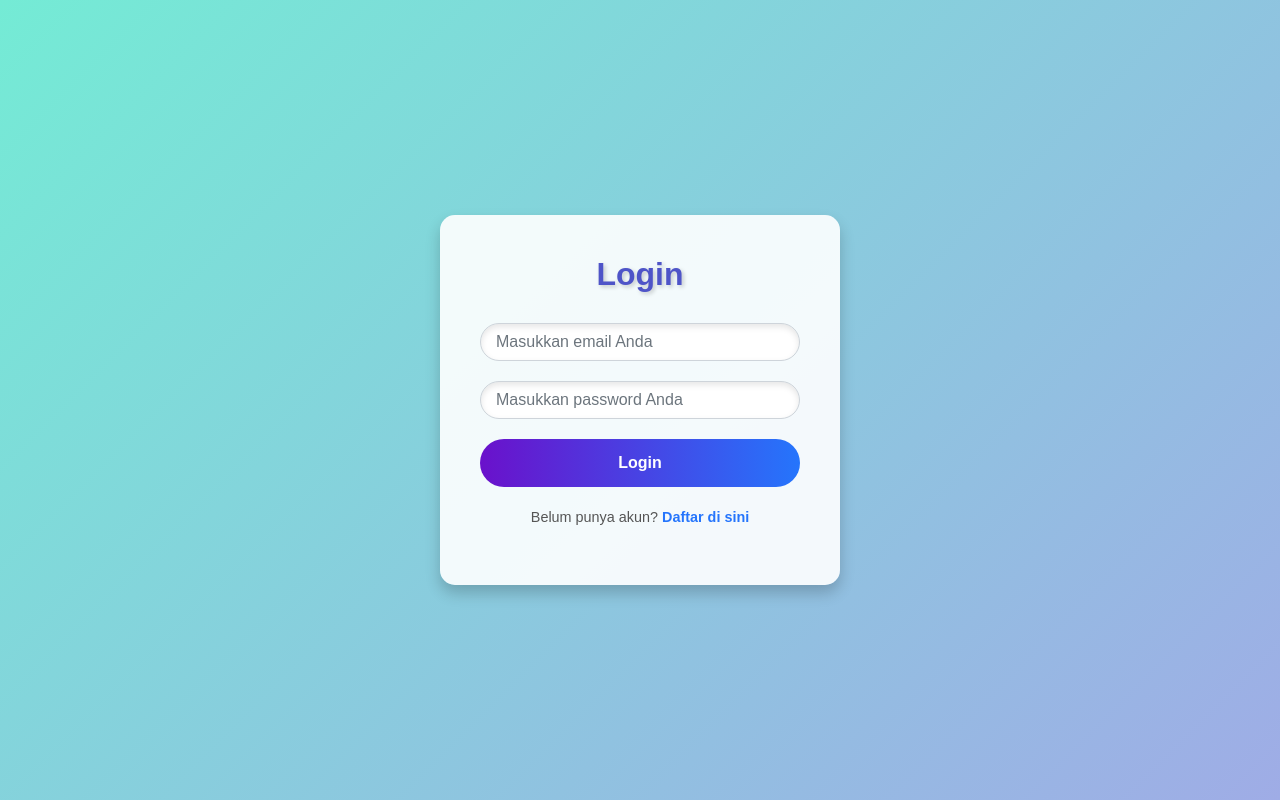
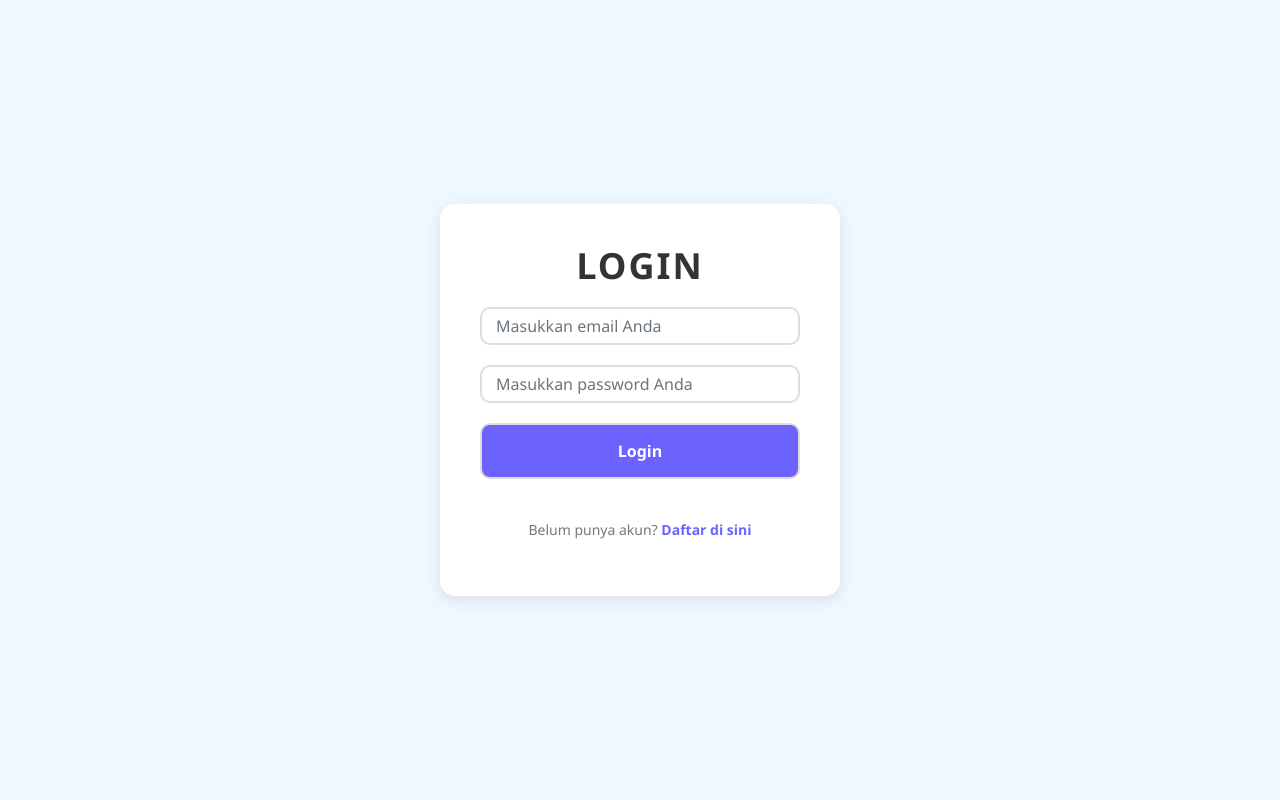
Before and after one commit to Nalendrs/Branch_Merging_Pemweb, a PHP site: page / in a window 1280 px wide. Run offline with PHP 8.4, Linux system fonts and the light colour scheme; some libraries are stand-ins or nearby versions.

Commit message:
Update index.php

```diff
--- a/index.php
+++ b/index.php
@@ -1,129 +1,116 @@
 <!DOCTYPE html>
 <html lang="en">
+
 <head>
     <meta charset="UTF-8">
     <meta name="viewport" content="width=device-width, initial-scale=1.0">
     <title>Login</title>
-    <!-- Link ke Bootstrap CSS -->
+    <!-- Link to Bootstrap CSS -->
     <link href="https://stackpath.bootstrapcdn.com/bootstrap/4.5.2/css/bootstrap.min.css" rel="stylesheet">
 
     <style>
-        /* Background Gradien dengan transisi halus */
+        /* General body styling */
         body {
-            background: linear-gradient(135deg, #74ebd5, #9face6);
+            background-color: #f0f8ff;
+            font-family: 'Segoe UI', Tahoma, Geneva, Verdana, sans-serif;
             height: 100vh;
             display: flex;
+            justify-content: center;
             align-items: center;
-            justify-content: center;
             margin: 0;
-            font-family: 'Arial', sans-serif;
         }
 
-        /* Container untuk form login */
+        /* Main login container */
         .login-container {
-            background: rgba(255, 255, 255, 0.9);
+            background-color: #ffffff;
             padding: 40px;
             border-radius: 15px;
-            box-shadow: 0 8px 15px rgba(0, 0, 0, 0.2);
+            box-shadow: 0 4px 15px rgba(0, 0, 0, 0.1);
+            width: 100%;
             max-width: 400px;
-            width: 100%;
-            transition: transform 0.3s ease-in-out, box-shadow 0.3s ease-in-out;
+            text-align: center;
         }
 
-        /* Efek hover pada container */
-        .login-container:hover {
-            transform: translateY(-10px);
-            box-shadow: 0 12px 20px rgba(0, 0, 0, 0.3);
+        /* Title Styling */
+        .login-container h1 {
+            color: #333;
+            font-size: 36px;
+            margin-bottom: 20px;
+            font-weight: 600;
+            text-transform: uppercase;
+            letter-spacing: 2px;
         }
 
-        /* Judul Login */
-        h1 {
-            text-align: center;
-            font-size: 2rem;
-            font-weight: bold;
-            color: #4e54c8;
-            margin-bottom: 30px;
-            text-shadow: 2px 2px 4px rgba(0, 0, 0, 0.2);
+        /* Form input styling */
+        .form-group input {
+            border-radius: 10px;
+            padding: 14px;
+            font-size: 16px;
+            width: 100%;
+            border: 2px solid #ddd;
+            margin-bottom: 20px;
+            transition: all 0.3s ease;
         }
 
-        /* Form input */
-        .form-control {
-            border-radius: 30px;
-            padding: 15px;
-            font-size: 1rem;
-            box-shadow: inset 0 3px 6px rgba(0, 0, 0, 0.1);
-            transition: box-shadow 0.3s ease, border 0.3s ease;
+        .form-group input:focus {
+            border-color: #6c63ff;
+            box-shadow: 0 0 10px rgba(108, 99, 255, 0.5);
+            outline: none;
         }
 
-        .form-control:focus {
-            box-shadow: 0 0 5px #6a11cb;
-            border-color: #6a11cb;
+        /* Submit button styling */
+        .btn-primary {
+            width: 100%;
+            padding: 14px;
+            font-size: 16px;
+            background-color: #6c63ff;
+            border: none;
+            border-radius: 10px;
+            color: white;
+            font-weight: 600;
+            transition: all 0.3s ease;
         }
 
-        /* Tombol Login */
-        .btn-primary {
-            border-radius: 30px;
-            padding: 12px 20px;
-            background: linear-gradient(to right, #6a11cb, #2575fc);
-            border: none;
-            font-size: 1rem;
-            font-weight: bold;
-            transition: background 0.3s ease, transform 0.2s ease;
-            width: 100%;
+        .btn-primary:hover {
+            background-color: #4e46b5;
+            cursor: pointer;
         }
 
-        /* Efek hover pada tombol */
-        .btn-primary:hover {
-            background: linear-gradient(to right, #2575fc, #6a11cb);
-            transform: scale(1.05);
+        /* Footer styling */
+        .form-footer {
+            margin-top: 20px;
         }
 
-        /* Form group spacing */
-        .form-group {
-            margin-bottom: 20px;
-        }
-
-        /* Teks footer dengan link */
-        .form-footer {
-            text-align: center;
-            margin-top: 20px;
-            font-size: 0.9rem;
-            color: #555;
+        .form-footer p {
+            font-size: 14px;
+            color: #777;
         }
 
         .form-footer a {
-            color: #2575fc;
+            color: #6c63ff;
             text-decoration: none;
-            font-weight: bold;
+            font-weight: 600;
         }
 
         .form-footer a:hover {
             text-decoration: underline;
         }
 
-        /* Responsif untuk layar kecil */
-        @media (max-width: 480px) {
+        /* Mobile responsiveness */
+        @media (max-width: 600px) {
             .login-container {
-                padding: 20px;
+                width: 90%;
+                padding: 30px;
             }
 
-            h1 {
-                font-size: 1.8rem;
-            }
-
-            .form-control {
-                font-size: 0.9rem;
-                padding: 12px;
-            }
-
-            .btn-primary {
-                font-size: 0.9rem;
+            .login-container h1 {
+                font-size: 30px;
             }
         }
     </style>
 </head>
+
 <body>
-
     <div class="login-container">
         <h1>Login</h1>
         <form action="./backend/login.php" method="post">
@@ -138,15 +125,16 @@
             </div>
         </form>
 
-        <!-- Tautan footer -->
+        <!-- Footer -->
         <div class="form-footer">
             <p>Belum punya akun? <a href="register.php">Daftar di sini</a></p>
         </div>
     </div>
 
-    <!-- Link ke Bootstrap JS dan dependencies (optional) -->
+    <!-- Link to Bootstrap JS and dependencies (optional) -->
     <script src="https://code.jquery.com/jquery-3.5.1.slim.min.js"></script>
     <script src="https://cdn.jsdelivr.net/npm/@popperjs/core@2.5.4/dist/umd/popper.min.js"></script>
     <script src="https://stackpath.bootstrapcdn.com/bootstrap/4.5.2/js/bootstrap.min.js"></script>
 </body>
+
 </html>
```
